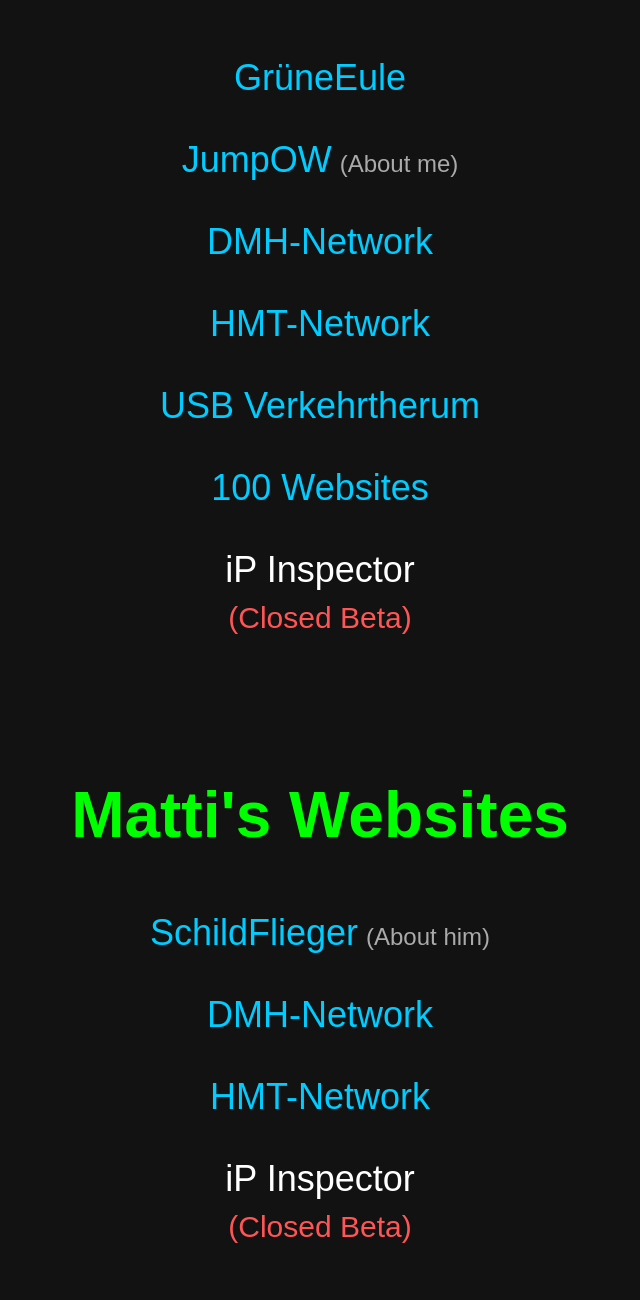
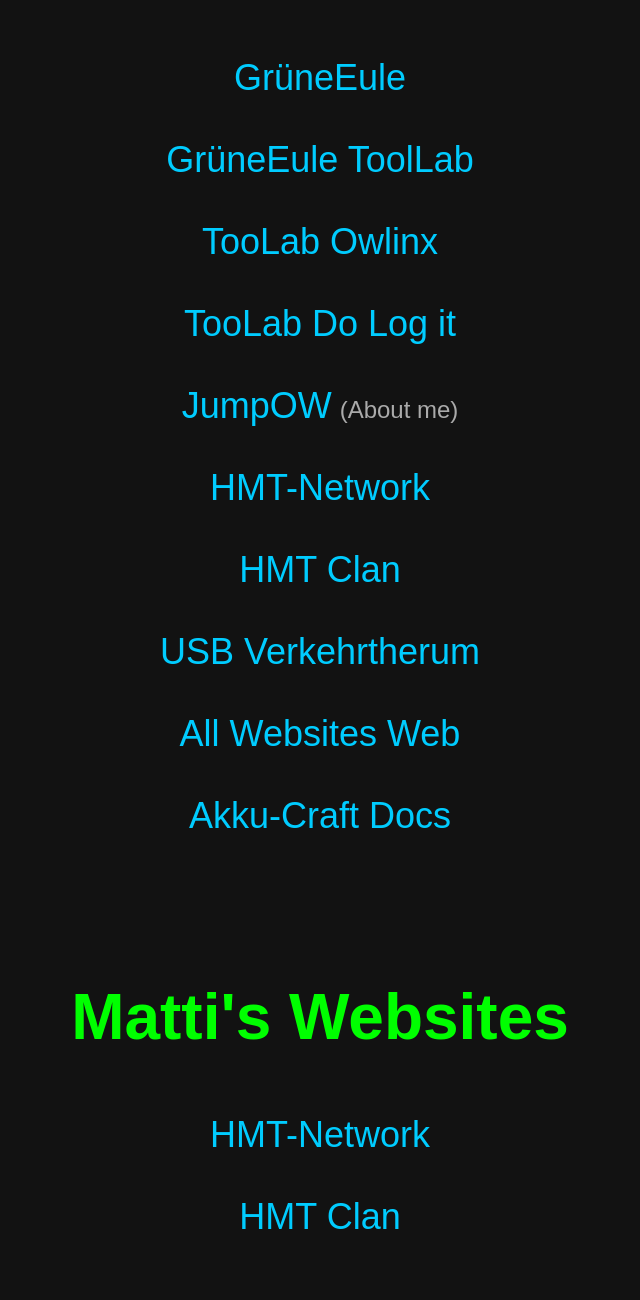
Before and after one commit to Jumpstone/all_websites-web, a plain HTML site: page index.html in a window 1280 px wide. Shown: the part 220-1520 px from the top of the page, without its empty margins (320-960 px from the left). Drawn offline with Linux system fonts and the light colour scheme; no server answers; a web font is replaced by a local one.

Commit message:
Update index.html

```diff
--- a/index.html
+++ b/index.html
@@ -103,32 +103,25 @@
     <h1>Meine Websites</h1>
     <div class="link-list">
         <a href="https://grueneeule.de" target="_blank">GrüneEule</a>
+        <a href="https://toollab.grueneeule.de" target="_blank">GrüneEule ToolLab</a>
+        <a href="https://owlinx.grueneeule.de" target="_blank">TooLab Owlinx</a>
+        <a href="https://do-log-it.grueneeule.de" target="_blank">TooLab Do Log it</a>
         <a href="https://jumpow.de" target="_blank">
             JumpOW<span class="light-text">(About me)</span>
         </a>
-        <a href="https://dmh-network.de" target="_blank">DMH-Network</a>
         <a href="https://hmt-network.de" target="_blank">HMT-Network</a>
+        <a href="https://clan.hmt-network.de" target="_blank">HMT Clan</a>
         <a href="https://ahh.usbverkehrtherum.de" target="_blank">USB Verkehrtherum</a>
-        <a href="https://100.usbverkehrtherum.de" target="_blank">100 Websites</a>
-        <div>
-            <div style="font-size: 36px;">iP Inspector</div>
-            <div class="beta">(Closed Beta)</div>
-        </div>
+        <a href="https://jumpstone.github.io/all_websites-web/" target="_blank">All Websites Web</a>
+        <a href="https://akku-craft.vercel.app" target="_blank">Akku-Craft Docs</a>
     </div>
 </div>
 
 <div class="section-container">
     <h1>Matti's Websites</h1>
     <div class="link-list">
-        <a href="https://hmt-network.de/schildflieger.html" target="_blank">
-            SchildFlieger<span class="light-text">(About him)</span>
-        </a>
-        <a href="https://dmh-network.de" target="_blank">DMH-Network</a>
         <a href="https://hmt-network.de" target="_blank">HMT-Network</a>
-        <div>
-            <div style="font-size: 36px;">iP Inspector</div>
-            <div class="beta">(Closed Beta)</div>
-        </div>
+        <a href="https://clan.hmt-network.de" target="_blank">HMT Clan</a>
     </div>
 </div>
 
```
